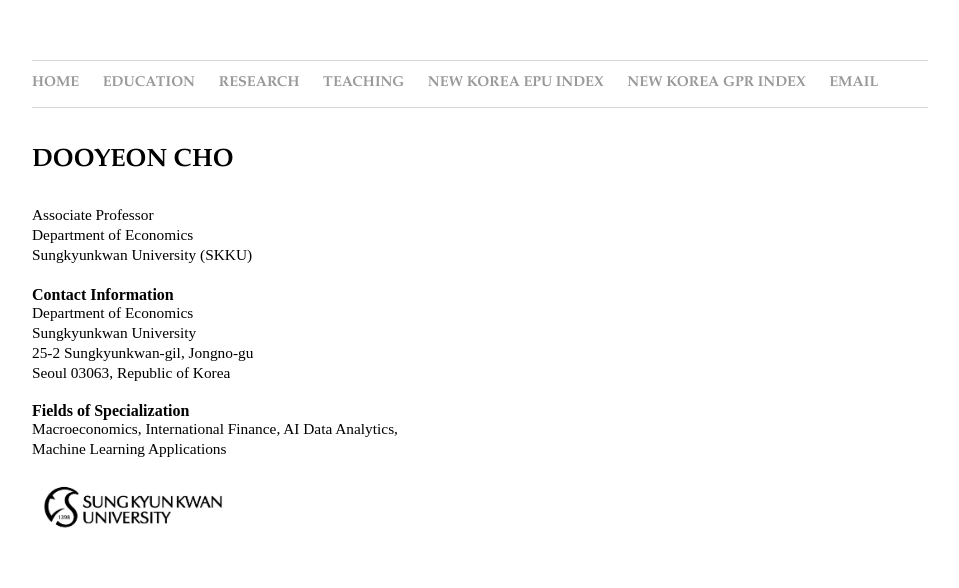
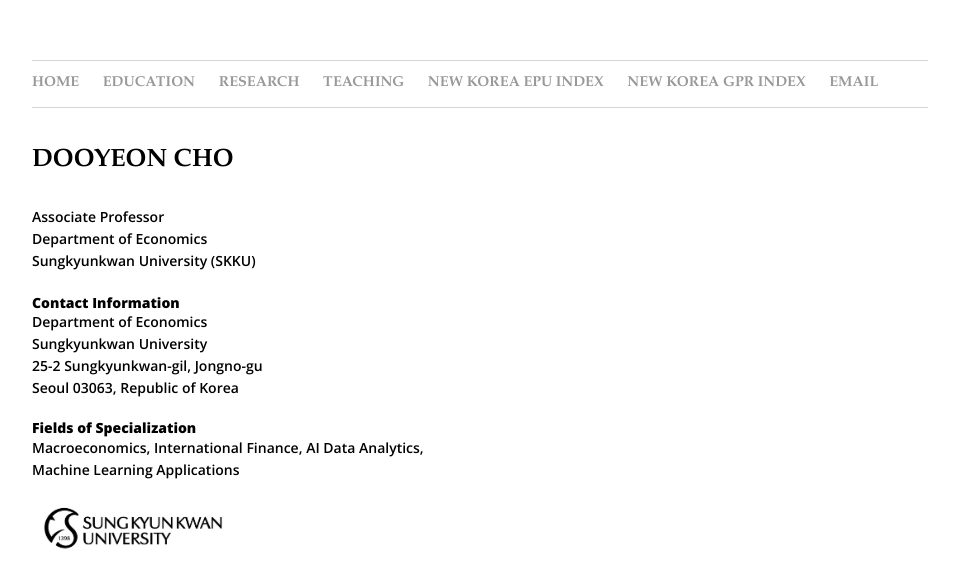
Before and after one commit to dooyeoncho/dooyeoncho.github.io, a Jekyll site: the page built from index.html, in a window 1280 px wide. Shown: the top 588 px of the page, without its empty margins (160-1119 px from the left). Built offline with Jekyll 4.4.1, drawn with Linux system fonts in a browser that asks for light colours.

Commit message:
Update index.html

```diff
--- a/index.html
+++ b/index.html
@@ -3,25 +3,45 @@
 title: Dooyeon Cho - Home
 ---
 &nbsp;
+
+<style>
+span {
+  display: inline-block;
+  width: 98%;
+  text-align: justify;
+  vertical-align: middle;
+}
+
+span.highlight-title {
+  font-size: 14px;
+  font-weight: 600;
+  font-family: 'Open Sans', sans-serif;
+}
+</style>
+
+<head>
+  <link href="https://fonts.googleapis.com/css2?family=Open+Sans:wght@600;800&display=swap" rel="stylesheet">
+</head>
+
 <div>
 <h1 class="headerstyle">Dooyeon Cho</h1>
-        <div>Associate Professor</div>
-	<div>Department of Economics</div>
-	<div>Sungkyunkwan University (SKKU) </div>&nbsp;
+    <div><span class="highlight-title">Associate Professor</span></div>
+	<div><span class="highlight-title">Department of Economics</span></div>
+	<div><span class="highlight-title">Sungkyunkwan University (SKKU)</span></div>&nbsp;
 </div>
 
 
-	<div> <b>Contact Information</b>
-		<div>Department of Economics</div>
-		<div>Sungkyunkwan University</div>
-		<div>25-2 Sungkyunkwan-gil, Jongno-gu</div>
-		<div>Seoul 03063, Republic of Korea</div>
+	<div><span class="highlight-title"><b>Contact Information</b></span>
+		<div><span class="highlight-title">Department of Economics</span></div>
+		<div><span class="highlight-title">Sungkyunkwan University</span></div>
+		<div><span class="highlight-title">25-2 Sungkyunkwan-gil, Jongno-gu</span></div>
+		<div><span class="highlight-title">Seoul 03063, Republic of Korea</span></div>
 		</div>&nbsp;
 
 
-	<div> <b>Fields of Specialization</b>
-		<div>Macroeconomics, International Finance, AI Data Analytics,</div>
-		<div>Machine Learning Applications</div>
+	<div><span class="highlight-title"><b>Fields of Specialization</b></span>
+		<div><span class="highlight-title">Macroeconomics, International Finance, AI Data Analytics,</span></div>
+		<div><span class="highlight-title">Machine Learning Applications</span></div>
 		</div>&nbsp;
 	<div margin-left: -90px;>
  <img src="/docs/skku.jpg" width="23%" height="21%" align="left">
```
